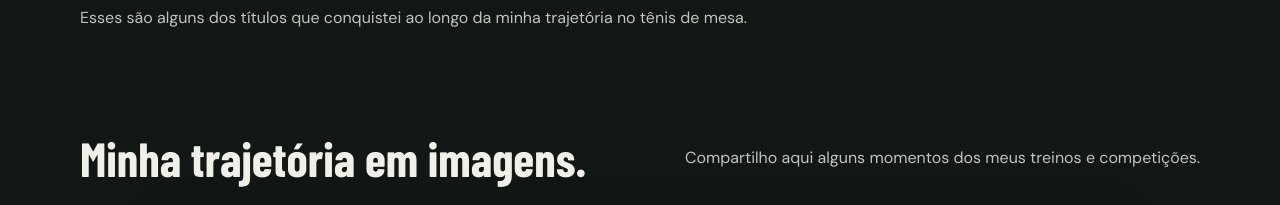
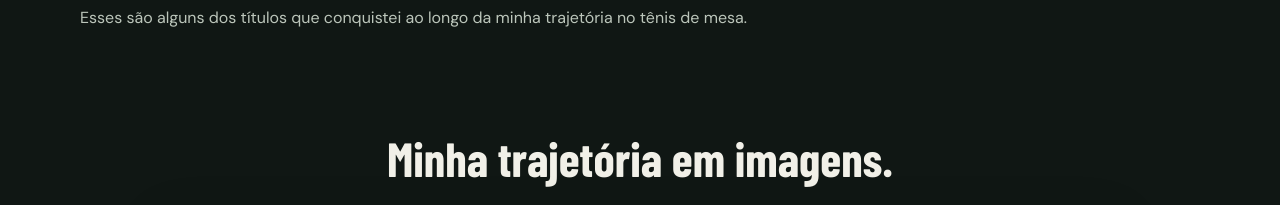
Before and after one commit to Miguel170307/pedrobrandao, a plain HTML site: page index.html in a window 1280 px wide. Shown: the part 1500-1705 px from the top of the page. Drawn offline with nearby package versions, Linux system fonts and the light colour scheme; grey boxes are pictures that could not be loaded; a web font is replaced by a local one.

Commit message:
Centraliza título da galeria e remove texto auxiliar

```diff
--- a/css/style.css
+++ b/css/style.css
@@ -147,3 +147,5 @@ a.button { text-decoration: none; }
  .carousel-slide:not([hidden]) { animation: none; }
  .carousel-arrow, .carousel-thumbnails button { transition: none; }
 }
+
+.gallery-heading { justify-content: center; text-align: center; }
--- a/index.html
+++ b/index.html
@@ -57,7 +57,6 @@
     <section class="gallery container" aria-labelledby="gallery-title">
       <div class="gallery-heading">
         <h2 id="gallery-title">Minha trajetória em imagens.</h2>
-        <p>Compartilho aqui alguns momentos dos meus treinos e competições.</p>
       </div>
       <div class="carousel" role="region" aria-roledescription="carrossel" aria-label="Fotos e vídeo da minha trajetória">
         <div class="carousel-stage" tabindex="0" aria-label="Use as setas do teclado para mudar de foto">
```
